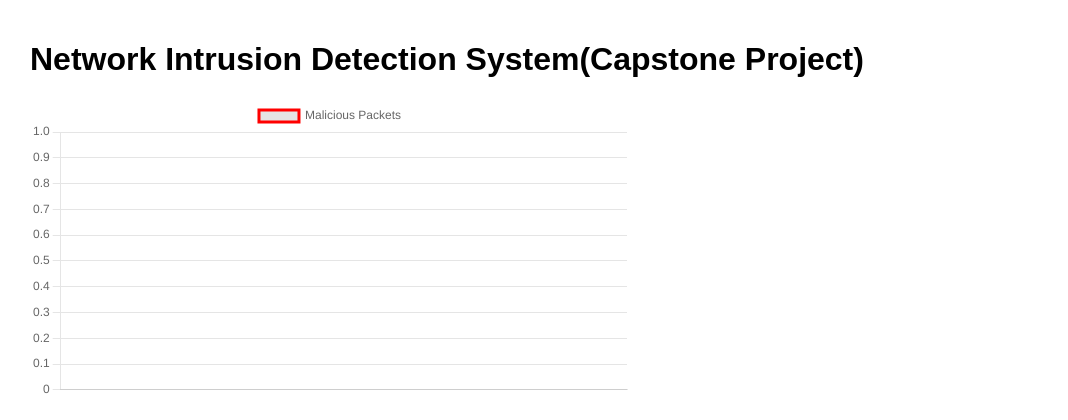
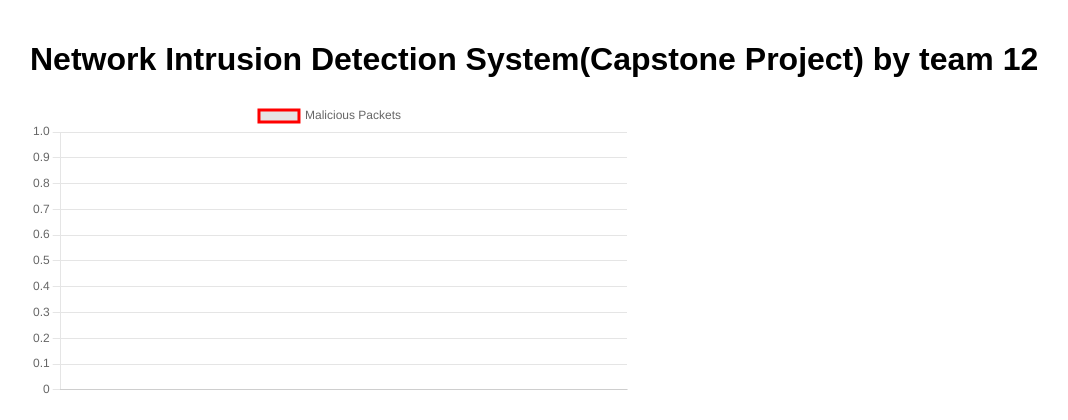
Before and after one commit to RachitTanwar/IDS_Capstone, a Flask app: page / in a window 1280 px wide. Shown: the top 420 px of the page, without its empty margins (10-1078 px from the left). Run offline with Flask 3, Linux system fonts and the light colour scheme; some libraries are stand-ins or nearby versions.

Commit message:
title changed

```diff
--- a/webapp/templates/index.html
+++ b/webapp/templates/index.html
@@ -34,7 +34,7 @@
     </style>
 </head>
 <body>
-    <h1>Network Intrusion Detection System(Capstone Project)</h1>
+    <h1>Network Intrusion Detection System(Capstone Project) by team 12</h1>
 
     <div id="traffic-chart">
         <canvas id="trafficChart"></canvas>
```
